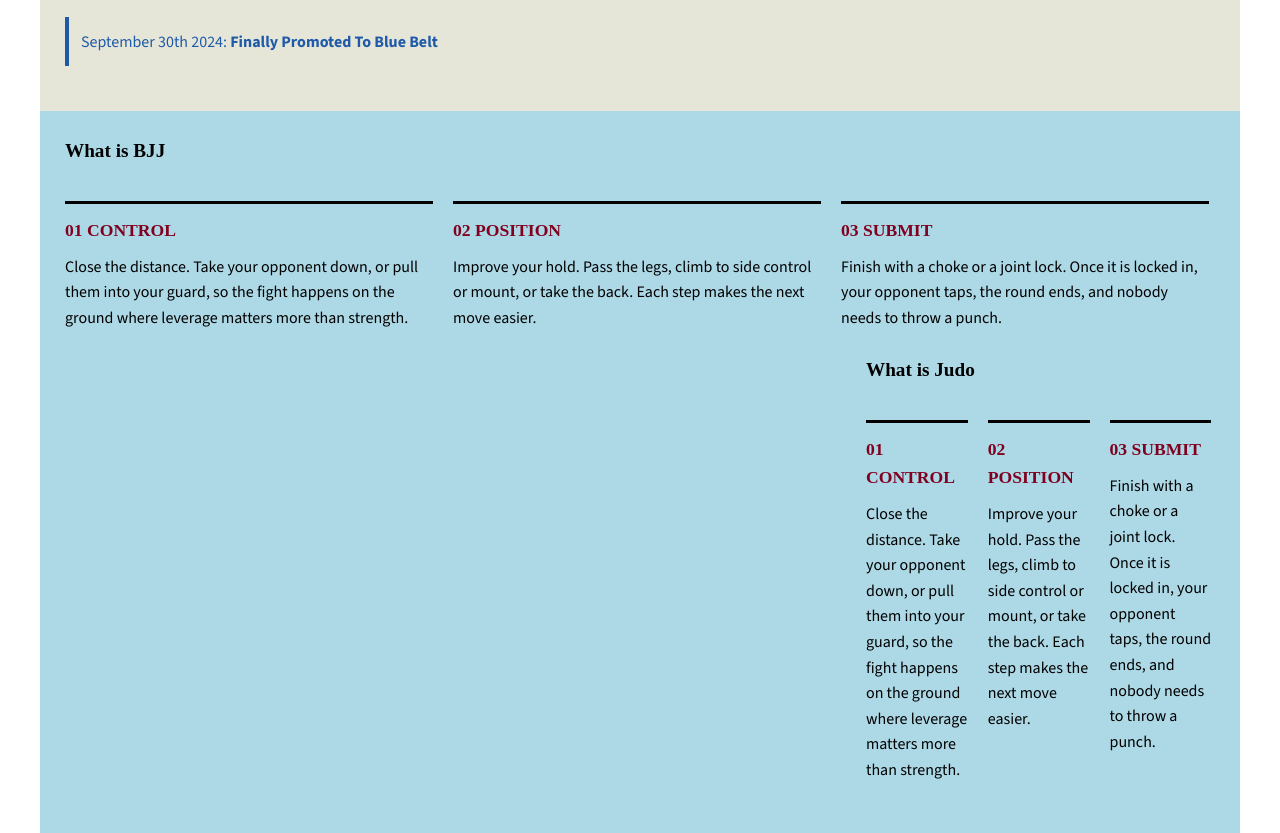
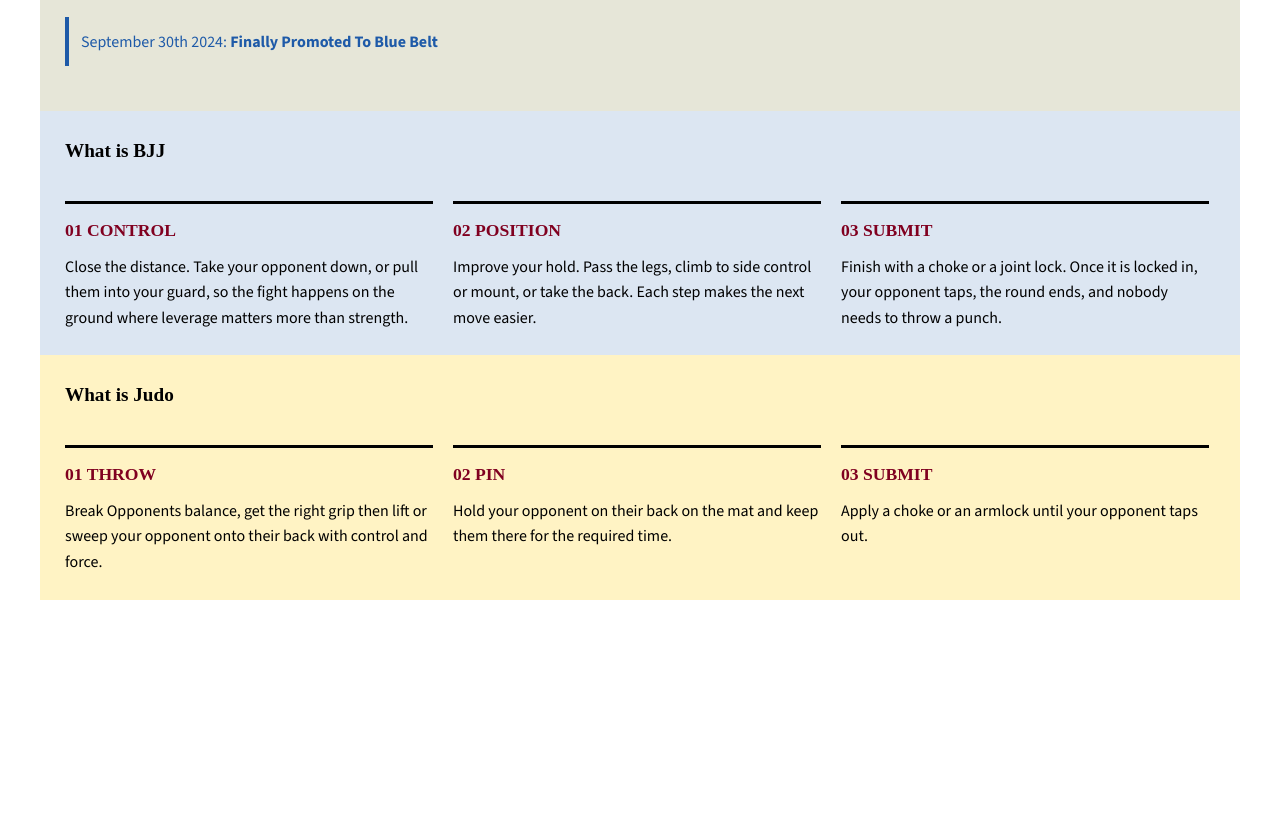
Before and after one commit to an2yLe3/final-project, a plain HTML site: page index.html in a window 1280 px wide. Shown: the part 1331-2164 px from the top of the page. After the commit the page ends 1931 px from the top, so only its background shows below. Drawn offline with nearby package versions, Linux system fonts and the light colour scheme; a web font is replaced by a local one.

Commit message:
( ◕ ◞ ◕ ) auto commit

```diff
--- a/index.html
+++ b/index.html
@@ -104,11 +104,11 @@ gap: 15px;
 
 
 .box-two{
-background-color: lightblue;
+background-color: #DCE6F2;;
 }
 
 .box-three{
-background-color: lightblue;
+background-color: #FFF3C4;
 }
 
 .image-box{
@@ -194,7 +194,7 @@ margin-bottom: 0;
 
 .blue-belt{
 border-left: 4px solid #1E5AA8;
-color:#1E5AA8;
+color: #1E5AA8;
 padding: 12px;
 margin-bottom: 0;
 }
@@ -259,9 +259,9 @@ Meeting a famous BJJ Fighter Andy Murasaki
 </div>
 <div class="image-box">
 <img src="Group Picture.jpeg" alt="Group picture where I train">
-<P>
+<p>
 Group Picture of where I used to train
-</P>
+</p>
 </div>
 <div class="image-box">
 <img src="Loss.jpeg" alt="Lost at my final fight">
@@ -271,9 +271,9 @@ My first loss at a big competition
 </div>
 <div class="image-box">
 <img src="Medal Picture.jpeg" alt="Medal">
-<P>
+<p>
 Picture with my Professors Rodrigo Caporal and Nosh Khan
-</P>
+</p>
 </div>
 </div>
 
@@ -302,23 +302,27 @@ Picture with my Professors Rodrigo Caporal and Nosh Khan
 <div class="bjj-col">
 <h5>03 SUBMIT</h5>
 <p>Finish with a choke or a joint lock. Once it is locked in, your opponent taps, the round ends, and nobody needs to throw a punch.</p>
+</div>
+</div>
+</div>
 
-  <div class="main-content box-three">
+
+<div class="main-content box-three">
 <h4>What is Judo</h4>
 <div class="judo-grid">
 <div class="judo-col">
-<h5>01 CONTROL</h5>
-<p>Close the distance. Take your opponent down, or pull them into your guard, so the fight happens on the ground where leverage matters more than strength.</p>
+<h5>01 THROW</h5>
+<p>Break Opponents balance, get the right grip then lift or sweep your opponent onto their back with control and force.</p>
 </div>
 
 <div class="judo-col">
-<h5>02 POSITION</h5>
-<p>Improve your hold. Pass the legs, climb to side control or mount, or take the back. Each step makes the next move easier.</p>
+<h5>02 PIN</h5>
+<p>Hold your opponent on their back on the mat and keep them there for the required time.</p>
 </div>
 
 <div class="judo-col">
 <h5>03 SUBMIT</h5>
-<p>Finish with a choke or a joint lock. Once it is locked in, your opponent taps, the round ends, and nobody needs to throw a punch.</p>
+<p>Apply a choke or an armlock until your opponent taps out.</p>
 </div>
 </div>
 </div>
```
